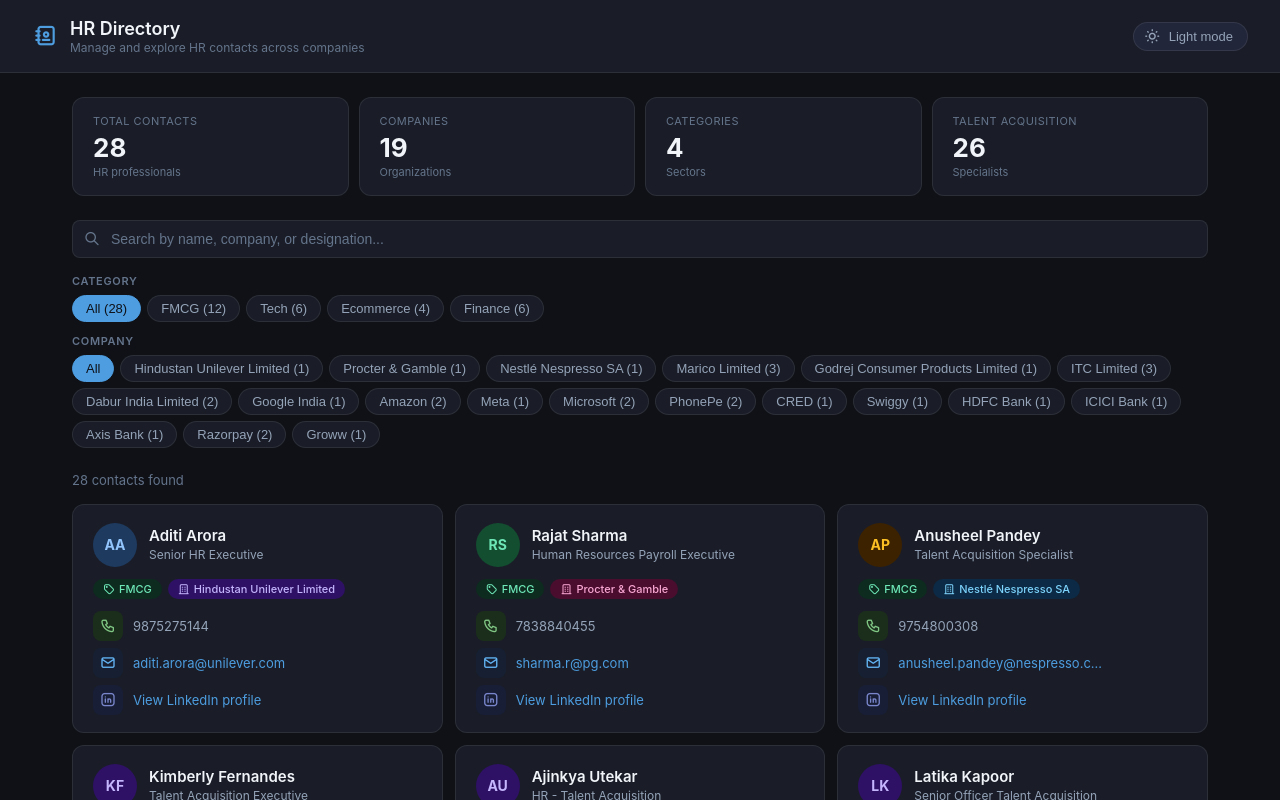
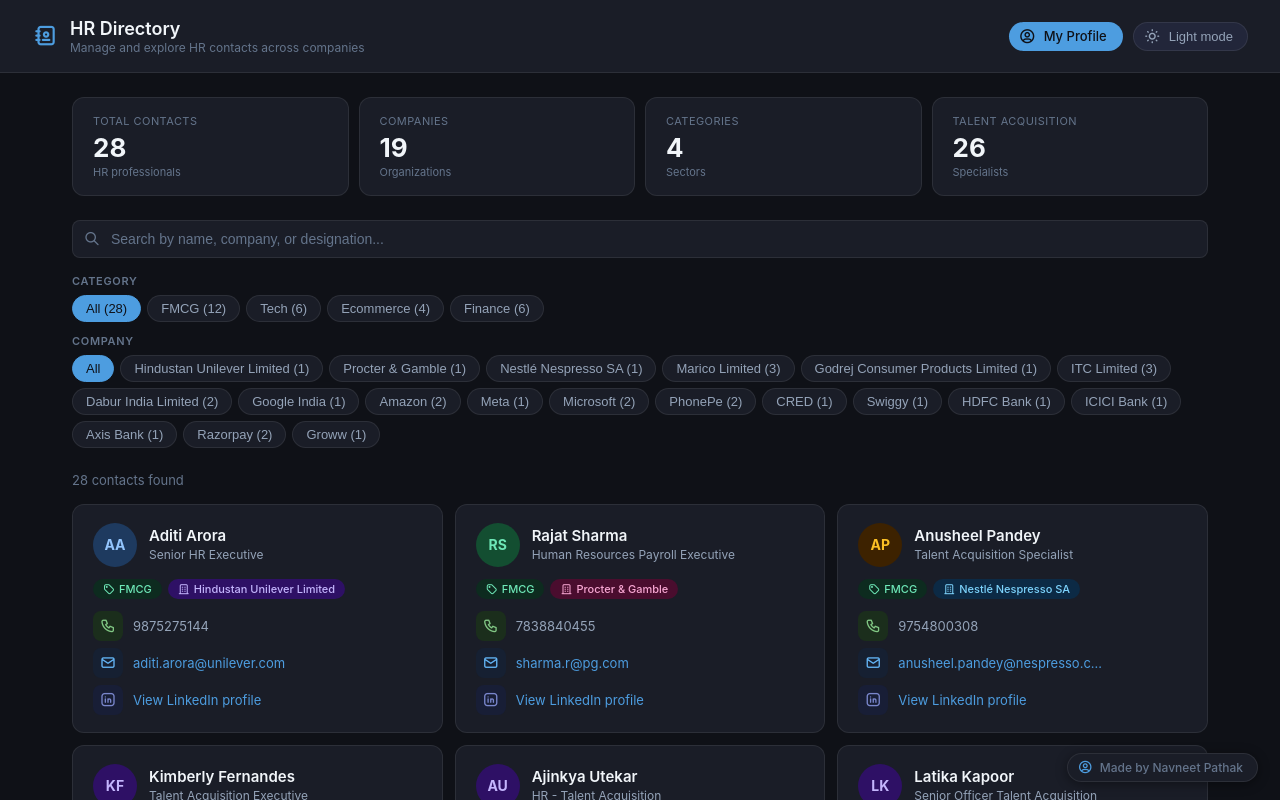
Before and after one commit to navneetpa/HR-directory, a plain HTML site: page index.html in a window 1280 px wide. Both pictures are taken after a click on the button "Dark mode". Shown: the top 800 px of the page. Drawn offline with Linux system fonts and the light colour scheme.

Commit message:
index.html

```diff
--- a/index.html
+++ b/index.html
@@ -48,9 +48,36 @@
   .header h1 { font-size: 18px; font-weight: 600; color: var(--text-primary); }
   .header p  { font-size: 12px; color: var(--text-muted); margin-top: 1px; }
 
-  .theme-toggle { display: flex; align-items: center; gap: 8px; background: var(--surface-2); border: 0.5px solid var(--border); border-radius: 24px; padding: 5px 14px 5px 10px; cursor: pointer; font-size: 13px; color: var(--text-secondary); transition: all 0.2s; user-select: none; flex-shrink: 0; }
+  .header-right { display: flex; align-items: center; gap: 10px; }
+
+  .theme-toggle { display: flex; align-items: center; gap: 8px; background: var(--surface-2); border: 0.5px solid var(--border); border-radius: 24px; padding: 5px 14px 5px 10px; cursor: pointer; font-size: 13px; color: var(--text-secondary); transition: all 0.2s; user-select: none; flex-shrink: 0; text-decoration: none; }
   .theme-toggle:hover { border-color: var(--border-hover); }
   .theme-toggle i { font-size: 17px; }
+
+  .profile-btn { display: flex; align-items: center; gap: 8px; background: var(--accent); border: none; border-radius: 24px; padding: 6px 16px 6px 10px; cursor: pointer; font-size: 13px; font-weight: 500; color: #fff; text-decoration: none; transition: opacity 0.2s; flex-shrink: 0; }
+  .profile-btn:hover { opacity: 0.88; }
+  .profile-btn i { font-size: 17px; }
+  [data-theme="dark"] .profile-btn { color: #0f1117; }
+
+  /* ── Watermark ── */
+  .watermark {
+    position: fixed; bottom: 18px; right: 22px;
+    display: flex; align-items: center; gap: 7px;
+    background: var(--surface);
+    border: 0.5px solid var(--border);
+    border-radius: 24px;
+    padding: 6px 14px 6px 10px;
+    font-size: 12px; font-weight: 500;
+    color: var(--text-muted);
+    text-decoration: none;
+    box-shadow: 0 2px 12px rgba(0,0,0,0.08);
+    z-index: 100;
+    transition: all 0.2s;
+    user-select: none;
+  }
+  .watermark:hover { border-color: var(--accent); color: var(--accent); box-shadow: 0 4px 16px rgba(0,0,0,0.12); }
+  .watermark i { font-size: 15px; color: var(--accent); }
+  [data-theme="dark"] .watermark { box-shadow: 0 2px 12px rgba(0,0,0,0.4); }
 
   .container { max-width: 1200px; margin: 0 auto; padding: 1.5rem 2rem; }
 
@@ -120,11 +147,23 @@
       <p>Manage and explore HR contacts across companies</p>
     </div>
   </div>
-  <button class="theme-toggle" id="themeToggle" onclick="toggleTheme()">
-    <i class="ti ti-moon" id="themeIcon"></i>
-    <span id="themeLabel">Dark mode</span>
-  </button>
+  <div class="header-right">
+    <a href="https://navneetpa.github.io/my-profile" target="_blank" rel="noopener" class="profile-btn">
+      <i class="ti ti-user-circle"></i>
+      My Profile
+    </a>
+    <button class="theme-toggle" id="themeToggle" onclick="toggleTheme()">
+      <i class="ti ti-moon" id="themeIcon"></i>
+      <span id="themeLabel">Dark mode</span>
+    </button>
+  </div>
 </header>
+
+<!-- Watermark -->
+<a href="https://navneetpa.github.io/my-profile" target="_blank" rel="noopener" class="watermark">
+  <i class="ti ti-user-circle"></i>
+  Made by Navneet Pathak
+</a>
 
 <main class="container">
   <div class="stats-row" id="statsRow"></div>
```
